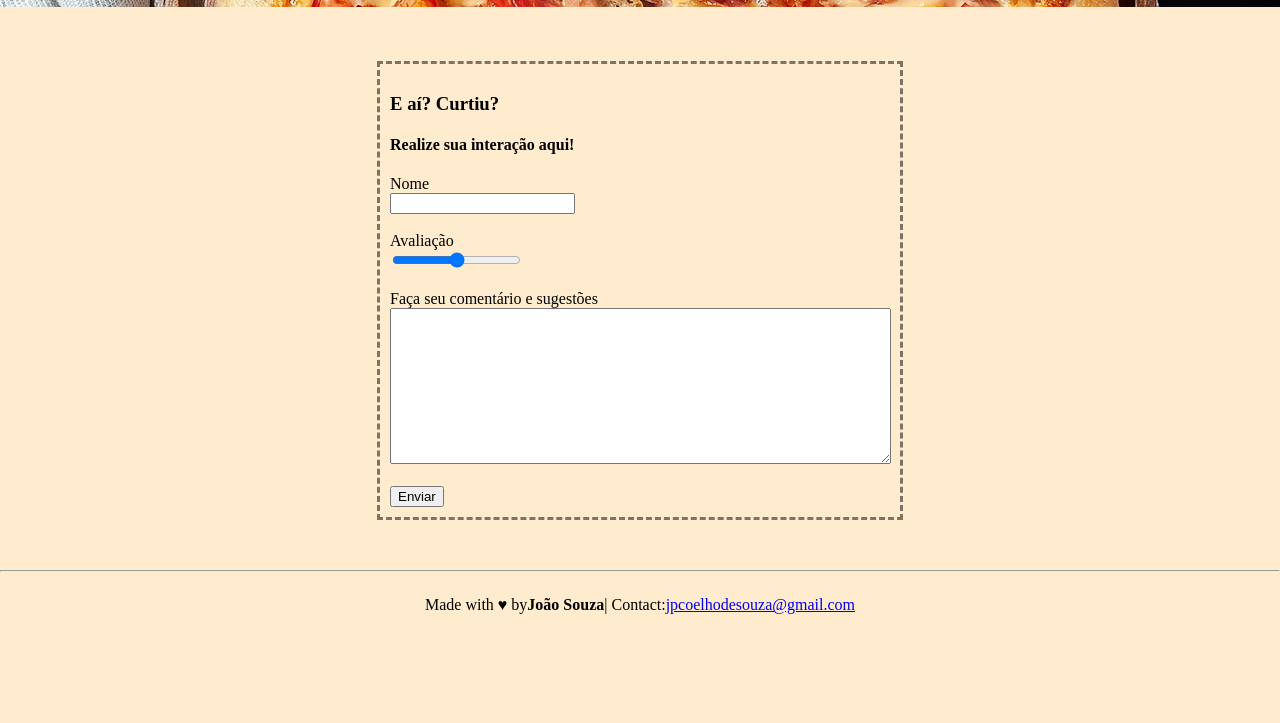
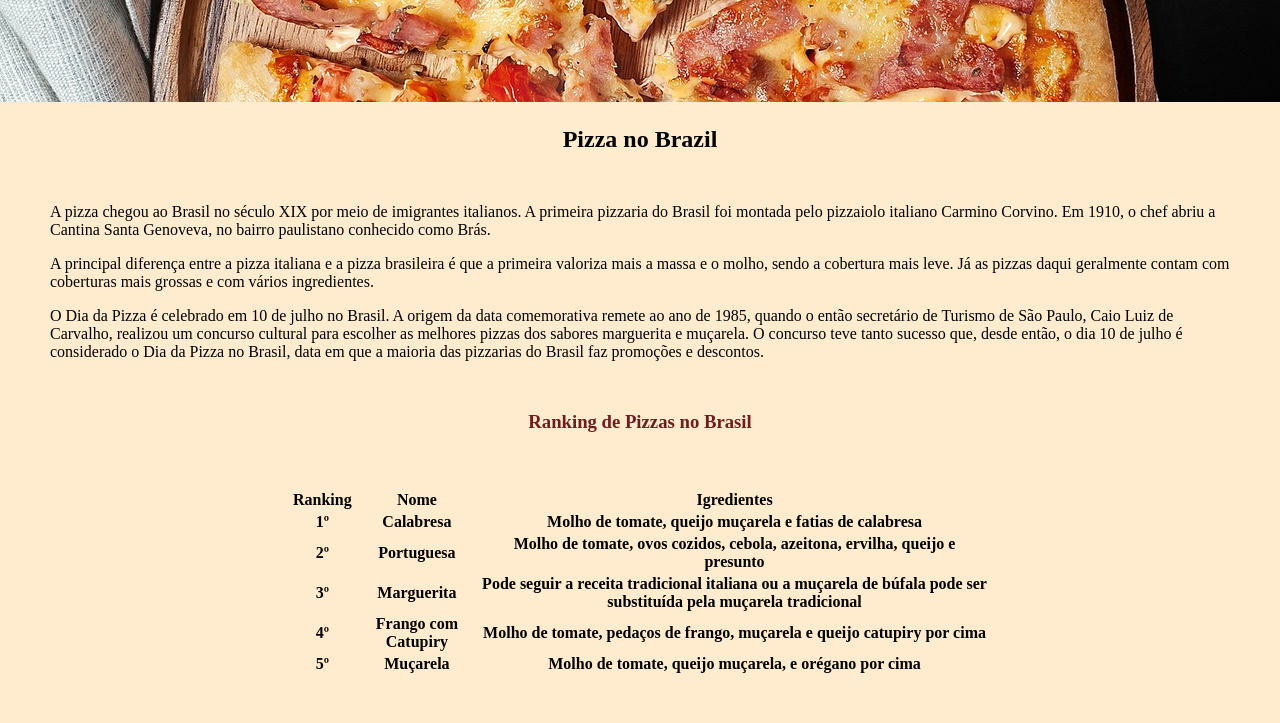
Before and after one commit to jotapecds/dev-web, a plain HTML site: page index.html in a window 1280 px wide. Shown: the part 1340-2063 px from the top of the page. Before the commit the page ends 1970 px from the top, so only its background shows below. Drawn offline with Linux system fonts and the light colour scheme.

Commit message:
Commit changes

```diff
--- a/index.html
+++ b/index.html
@@ -16,11 +16,25 @@
         <a href="#footer-section">Fim</a>
       </nav>
 
-    <section id="content-section">
+    <section id="content-section-1">
         <header>
-            <h1>A história da pizza</h1>
-            <h3>Um amor como nunca antes visto na história do mundo</h3>
+            <h1>PIZZA!</h1>
+            <h3>Da Itália para o mundo</h3>
         </header>
+        <div class="video-container">
+            <aside>
+                <iframe
+                    width="460"
+                    height="315"
+                    src="https://www.youtube.com/embed/9KT5ZnMBWBU?si=1VbmxIM_FwpHeYfy"
+                    title="YouTube video player"
+                    frameborder="0"
+                    allow="accelerometer; autoplay; clipboard-write; encrypted-media; gyroscope; picture-in-picture; web-share"
+                    allowfullscreen>
+                </iframe>
+            </aside>
+        </div>
+        <article>
             <p>
                 A história da pizza começou aproximadamente no século VI a.C., quando povos do
                 Mediterrâneo, como egípcios e gregos, inventaram a receita de uma espécie de pão
@@ -47,18 +61,78 @@
                 A pizzaria mais antiga do mundo chama-se Antica Pizzeria Port'Alba e foi inaugurada em 1738,
                 em Nápoles, na Itália. O restaurante existe até hoje."
             </p>
-        <p>
-            <h4>Bibliografia e Fontes:</h4>
-            <ul>
-                <li><a href="https://brasilescola.uol.com.br/curiosidades/historia-da-pizza.htm">História da Pizza</a></li>
-            </ul>
-
-        </p>
+        </article>
     </section>
 
     <div id="banner-section">
         <img src="./img/background-2.jpg" alt="">
     </div>
+
+    <section id="content-section-2">
+        <header>
+            <h1>Pizza no Brazil</h1>
+        </header>
+        <div style="margin: 50px">
+            <p>
+                A pizza chegou ao Brasil no século XIX por meio de imigrantes italianos.
+                A primeira pizzaria do Brasil foi montada pelo pizzaiolo italiano Carmino
+                Corvino. Em 1910, o chef abriu a Cantina Santa Genoveva, no bairro
+                paulistano conhecido como Brás.
+            </p>
+            <p>
+                A principal diferença entre a pizza italiana e a pizza brasileira é que
+                a primeira valoriza mais a massa e o molho, sendo a cobertura mais leve.
+                Já as pizzas daqui geralmente contam com coberturas mais grossas e com
+                vários ingredientes.
+            </p>
+            <p>
+                O Dia da Pizza é celebrado em 10 de julho no Brasil. A origem da data
+                comemorativa remete ao ano de 1985, quando o então secretário de Turismo
+                de São Paulo, Caio Luiz de Carvalho, realizou um concurso cultural para
+                escolher as melhores pizzas dos sabores marguerita e muçarela. O concurso
+                teve tanto sucesso que, desde então, o dia 10 de julho é considerado o
+                Dia da Pizza no Brasil, data em que a maioria das pizzarias do Brasil
+                faz promoções e descontos.
+            </p>
+        </div>
+        <table>
+            <h3 style="text-align: center; color: rgb(110, 30, 30);">Ranking de Pizzas no Brasil</h3> <br><br>
+            <thead>
+                <tr>
+                    <th>Ranking</th>
+                    <th>Nome</th>
+                    <th>Igredientes</th>
+                </tr>
+            </thead>
+            <tbody>
+                <tr>
+                    <th>1º</th>
+                    <th>Calabresa</th>
+                    <th>Molho de tomate, queijo muçarela e fatias de calabresa</th>
+                </tr>
+                <tr>
+                    <th>2º</th>
+                    <th>Portuguesa</th>
+                    <th>Molho de tomate, ovos cozidos, cebola, azeitona, ervilha, queijo e presunto</th>
+                </tr>
+                <tr>
+                    <th>3º</th>
+                    <th>Marguerita</th>
+                    <th>Pode seguir a receita tradicional italiana ou a muçarela de búfala pode ser substituída pela muçarela tradicional</th>
+                </tr>
+                <tr>
+                    <th>4º</th>
+                    <th>Frango com Catupiry</th>
+                    <th>Molho de tomate, pedaços de frango, muçarela e queijo catupiry por cima</th>
+                </tr>
+                <tr>
+                    <th>5º</th>
+                    <th>Muçarela</th>
+                    <th>Molho de tomate, queijo muçarela, e orégano por cima</th>
+                </tr>
+            </tbody>
+        </table>
+    </section>
 
     <section id="form-section">
         <form action="#">
--- a/style.css
+++ b/style.css
@@ -22,6 +22,25 @@ body {
     font-size: large;
 }
 
+.video-container {
+    float: right;
+    margin: 30px;
+}
+
+#content-section-1 {
+    margin-top: 70px;
+    margin-bottom: 50px;
+}
+
+header {
+    text-align: center;
+}
+
+article {
+    width: 500px;
+    margin: 30px;
+}
+
 #banner-section {
     width: 100%;
     height: 100%;
@@ -32,13 +51,9 @@ body {
     height: 100%;
 }
 
-#content-section {
-    margin-top: 70px;
-    margin-bottom: 50px;
-}
-
-#content-section header {
-    text-align: center;
+#content-section-2 table {
+    max-width: 700px;
+    margin: auto;
 }
 
 #form-section {
```
Lines whose indentation alone changed are shown as unchanged.
